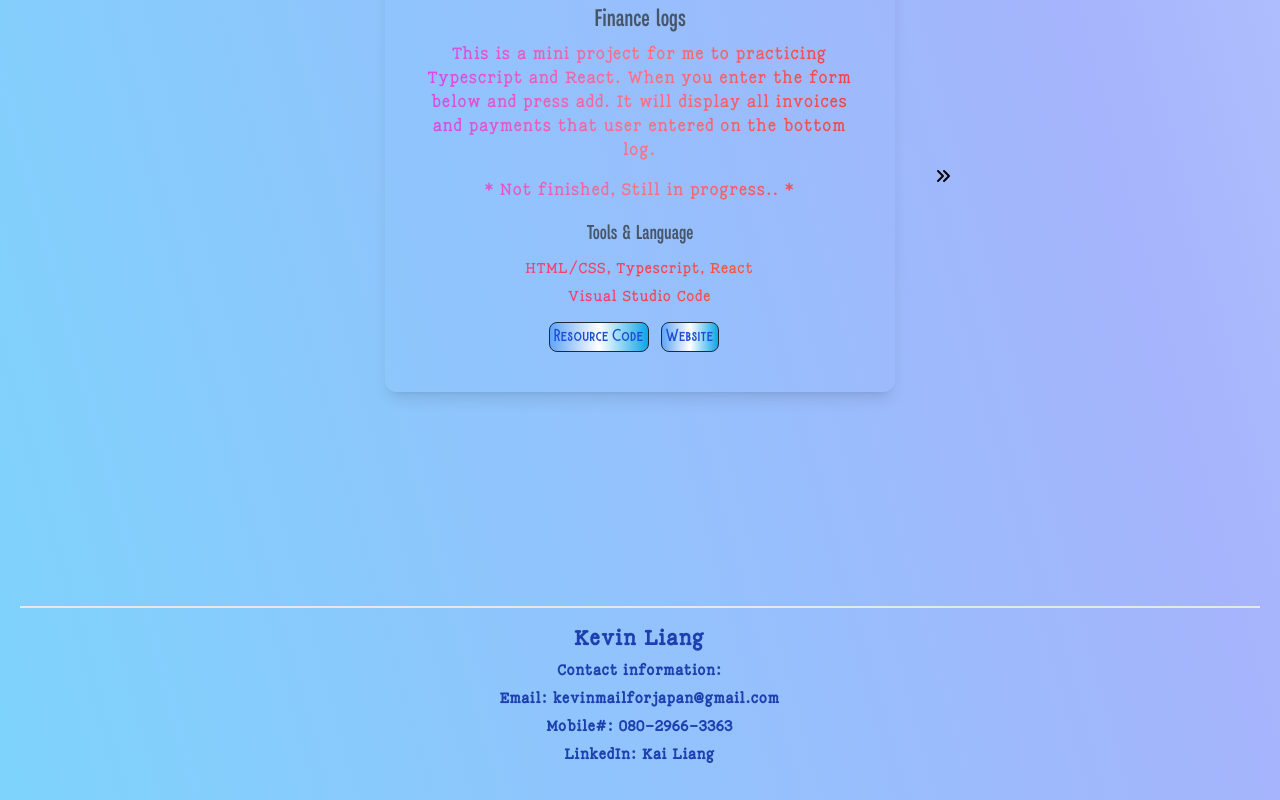
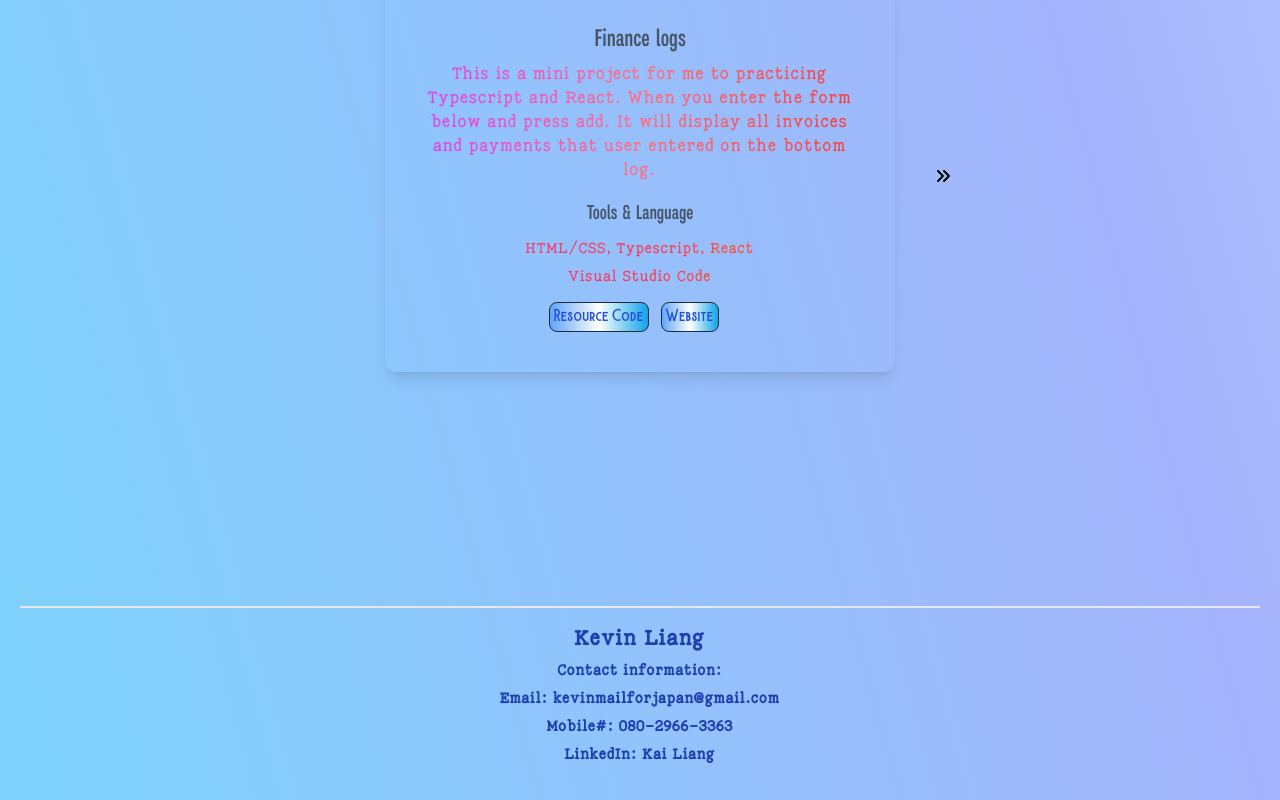
Before and after one commit to Kl0y2u2n8a/my-portfolio, a Next.js app: page / in a window 1280 px wide. Shown: the part 3948-4748 px from the top of the page. Built offline with nearby package versions, Linux system fonts and the light colour scheme.

Commit message:
update project info

```diff
--- a/pages/components/projects.js
+++ b/pages/components/projects.js
@@ -23,8 +23,6 @@
                             When you enter the form below and press add.
                             It will display all invoices and payments that user entered on the bottom log.
                             </p>
-                        <p className="md:max-w-lg py-2 font-rony9 bg-gradient-to-r from-fuchsia-500 dark:from-sky-400 via-rose-400 dark:via-indigo-100 to-red-500 dark:to-red-400  bg-clip-text text-transparent">* Not finished, Still in progress.. *</p>
-
                         <h4 className="py-2 font-salma text-slate-600 dark:text-neutral-200 text-base md:text-lg lg:text-xl ">Tools & Language</h4>
                         <p className="text-sm bg-gradient-to-r from-pink-500 via-rose-500 to-orange-500 bg-clip-text text-transparent py-1 font-rony9">HTML/CSS, Typescript, React</p>
                         <p className="text-sm bg-gradient-to-r from-pink-500 via-rose-500 to-orange-500 bg-clip-text text-transparent py-1 font-rony9">Visual Studio Code</p>
```
